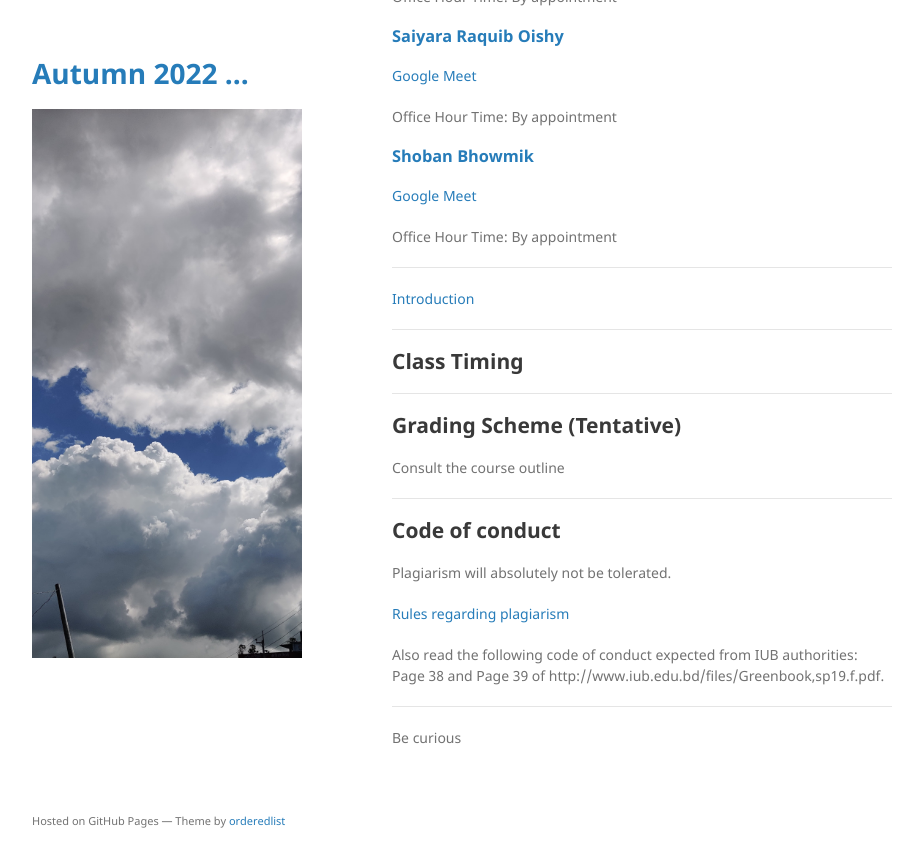
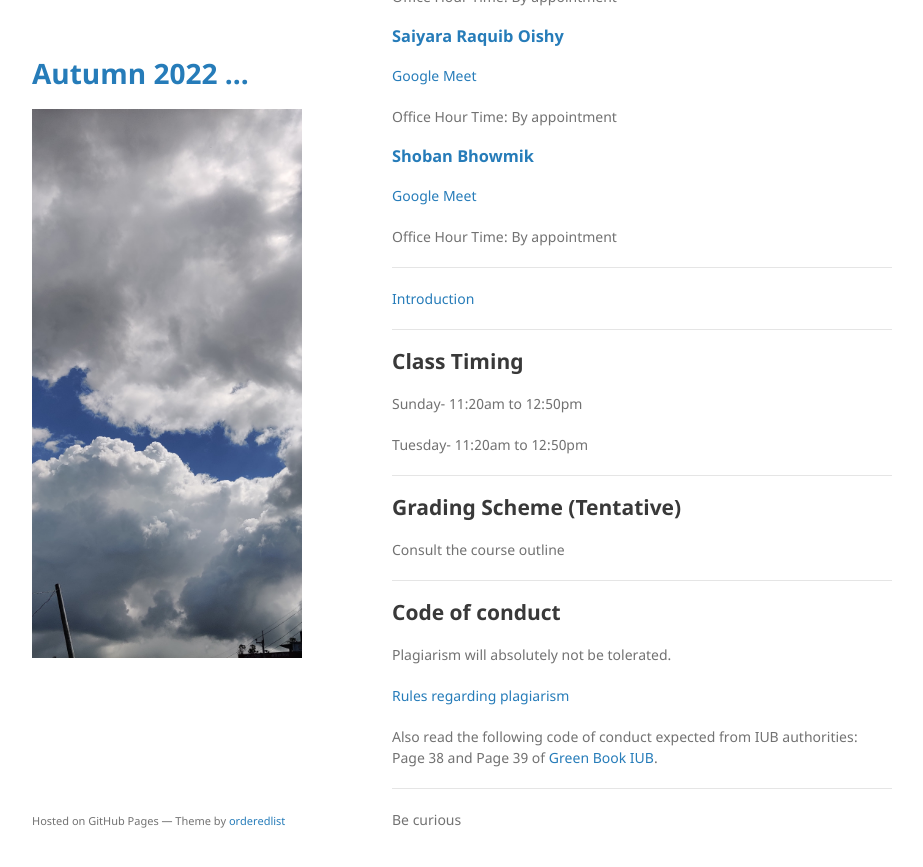
Before and after one commit to mohammadmotiurrahman/mohammadmotiurrahman.github.io, a Jekyll site: the page built from cse211_2/index.md, in a window 1280 px wide and 900 px high, scrolled down 508 px. Shown: the top 867 px of the window, without its empty margins (178-1101 px from the left). Built offline with Jekyll 4.4.1, drawn with Linux system fonts in a browser that asks for light colours; our own code applies the rules of GitHub Pages for plain Markdown files; some of the changed text lies outside the part shown.

Commit message:
Update index.md

```diff
--- a/cse211_2/index.md
+++ b/cse211_2/index.md
@@ -39,7 +39,9 @@ Office Hour Time: By appointment
 * * *
 ## Class Timing
 
+Sunday- 11:20am to 12:50pm
 
+Tuesday- 11:20am to 12:50pm
 
 * * *
 ## Grading Scheme (Tentative)
@@ -52,7 +54,7 @@ Plagiarism will absolutely not be tolerated.
 
 [Rules regarding plagiarism](https://www.plagiarism.org/article/what-is-plagiarism)
 
-Also read the following code of conduct expected from IUB authorities: Page 38 and Page 39 of http://www.iub.edu.bd/files/Greenbook,sp19.f.pdf.
+Also read the following code of conduct expected from IUB authorities: Page 38 and Page 39 of [Green Book IUB](http://www.iub.edu.bd/files/GreenBook_Autumn22.pdf).
 
 * * *
 
```
Also changed, not shown: other parts of cse211_2/index.md (+1 -1 lines).
